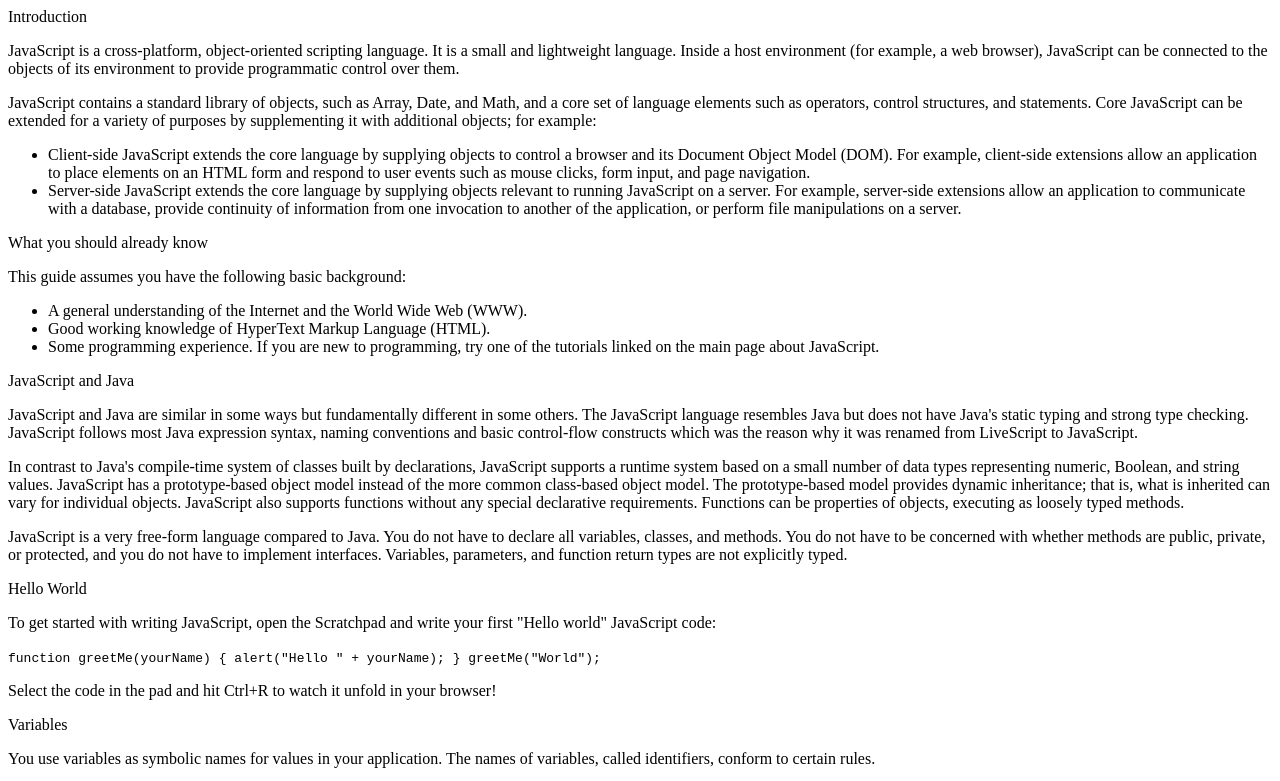
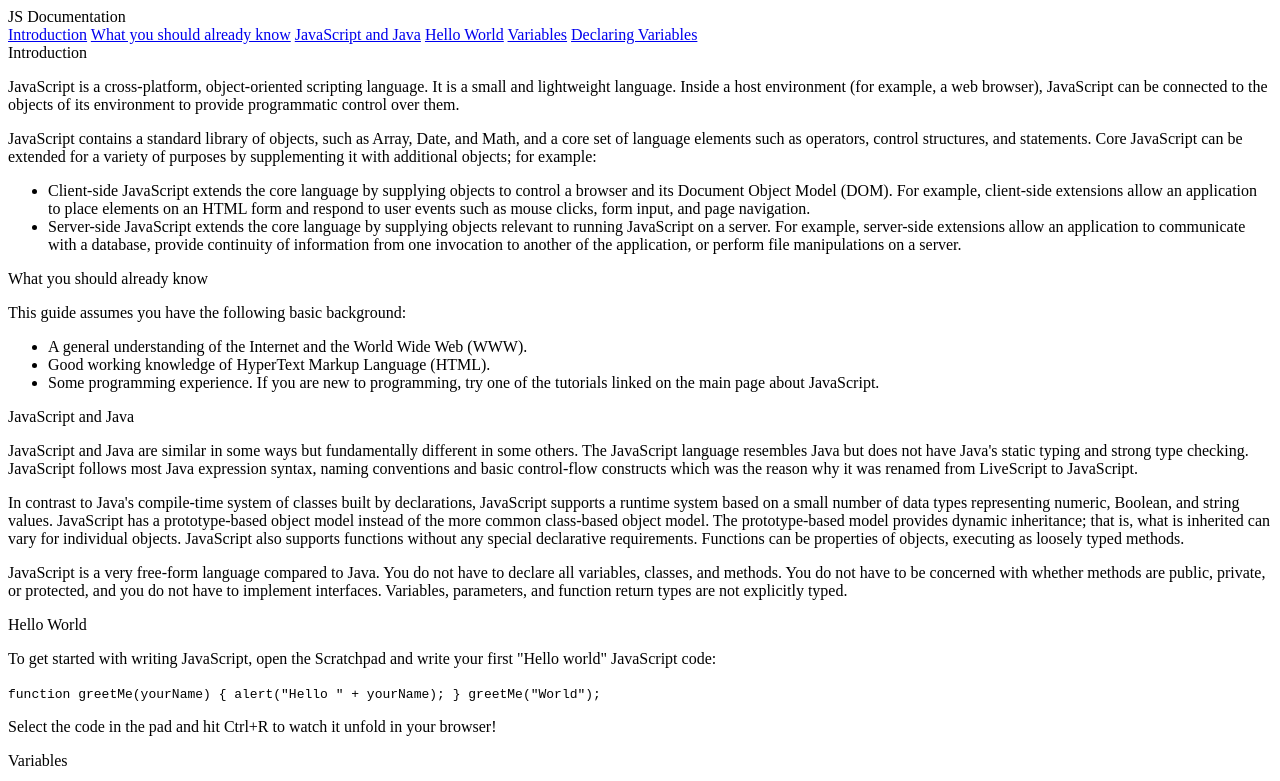
Before and after one commit to indigodavid/microverse-david-ben, a plain HTML site: page index.html in a window 1280 px wide. Shown: the top 781 px of the page. Drawn offline with Linux system fonts and the light colour scheme.

Commit message:
Stories from 8 to 12

```diff
--- a/index.html
+++ b/index.html
@@ -9,9 +9,15 @@
   <body>
     <script src="https://cdn.freecodecamp.org/testable-projects-fcc/v1/bundle.js"></script>
     <nav id="navbar">
-
+      <header>JS Documentation</header>
+      <a href="#Introduction" class="nav-link">Introduction</a>
+      <a href="#What_you_should_already_know" class="nav-link">What you should already know</a>
+      <a href="#JavaScript_and_Java" class="nav-link">JavaScript and Java</a>
+      <a href="#Hello_World" class="nav-link">Hello World</a>
+      <a href="#Variables" class="nav-link">Variables</a>
+      <a href="#Declaring_Variables" class="nav-link">Declaring Variables</a>
     </nav>
-    <div id="main"-doc>
+    <div id="main-doc">
       <section class="main-section">
         <header id="Introduction">Introduction</header>
         <p>JavaScript is a cross-platform, object-oriented scripting language. It is a small and lightweight language. Inside a host environment (for example, a web browser), JavaScript can be connected to the objects of its environment to provide programmatic control over them.</p>
@@ -46,7 +52,7 @@
           <p>JavaScript is a very free-form language compared to Java. You do not have to declare all variables, classes, and methods. You do not have to be concerned with whether methods are public, private, or protected, and you do not have to implement interfaces. Variables, parameters, and function return types are not explicitly typed.</p>
       </section>
 
-      <section id="Hello World" class="main-section">
+      <section id="Hello_World" class="main-section">
         <header>Hello World</header>
         <p>To get started with writing JavaScript, open the Scratchpad and write your first "Hello world" JavaScript code:</p>
         <code>
```
